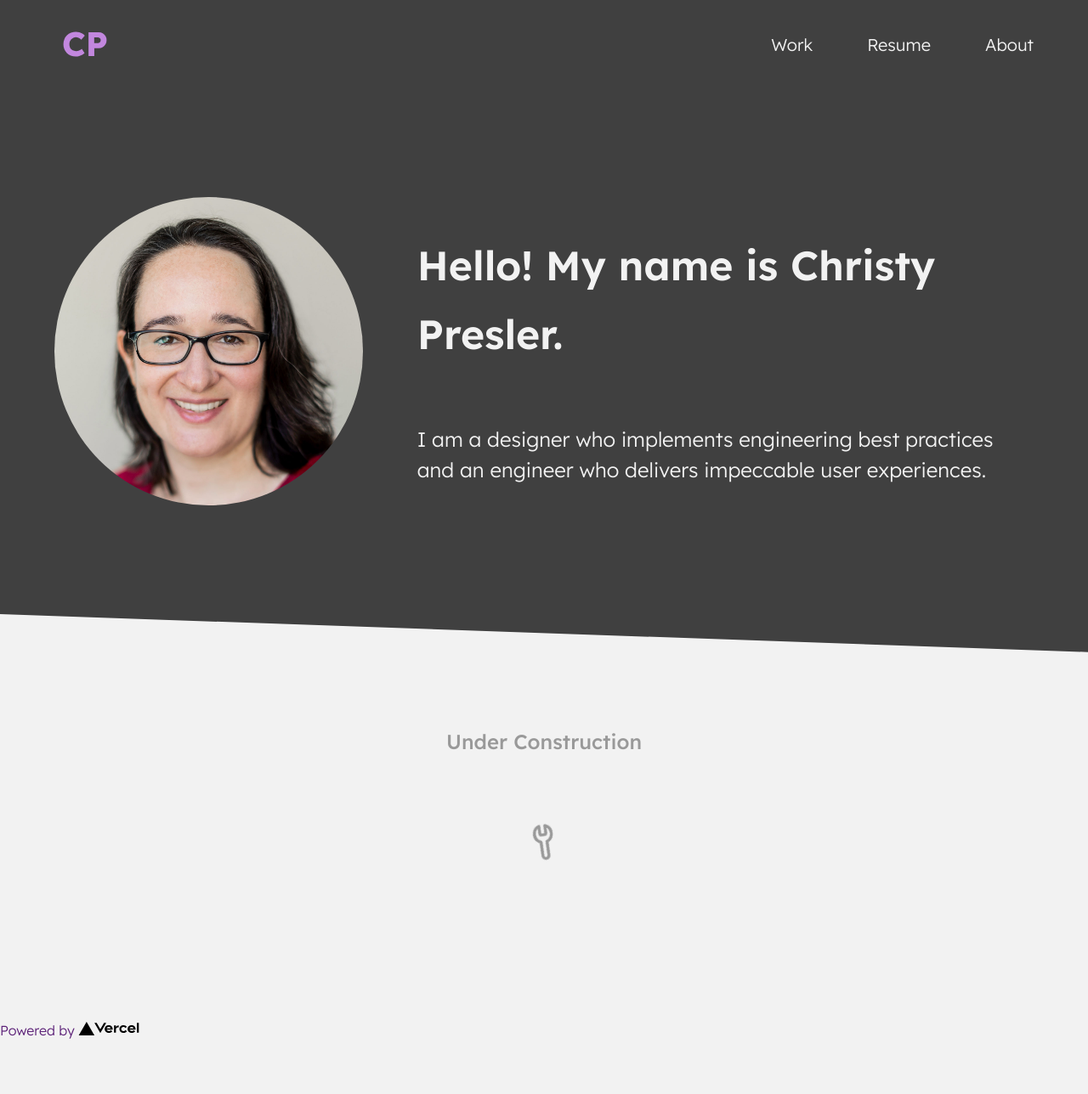
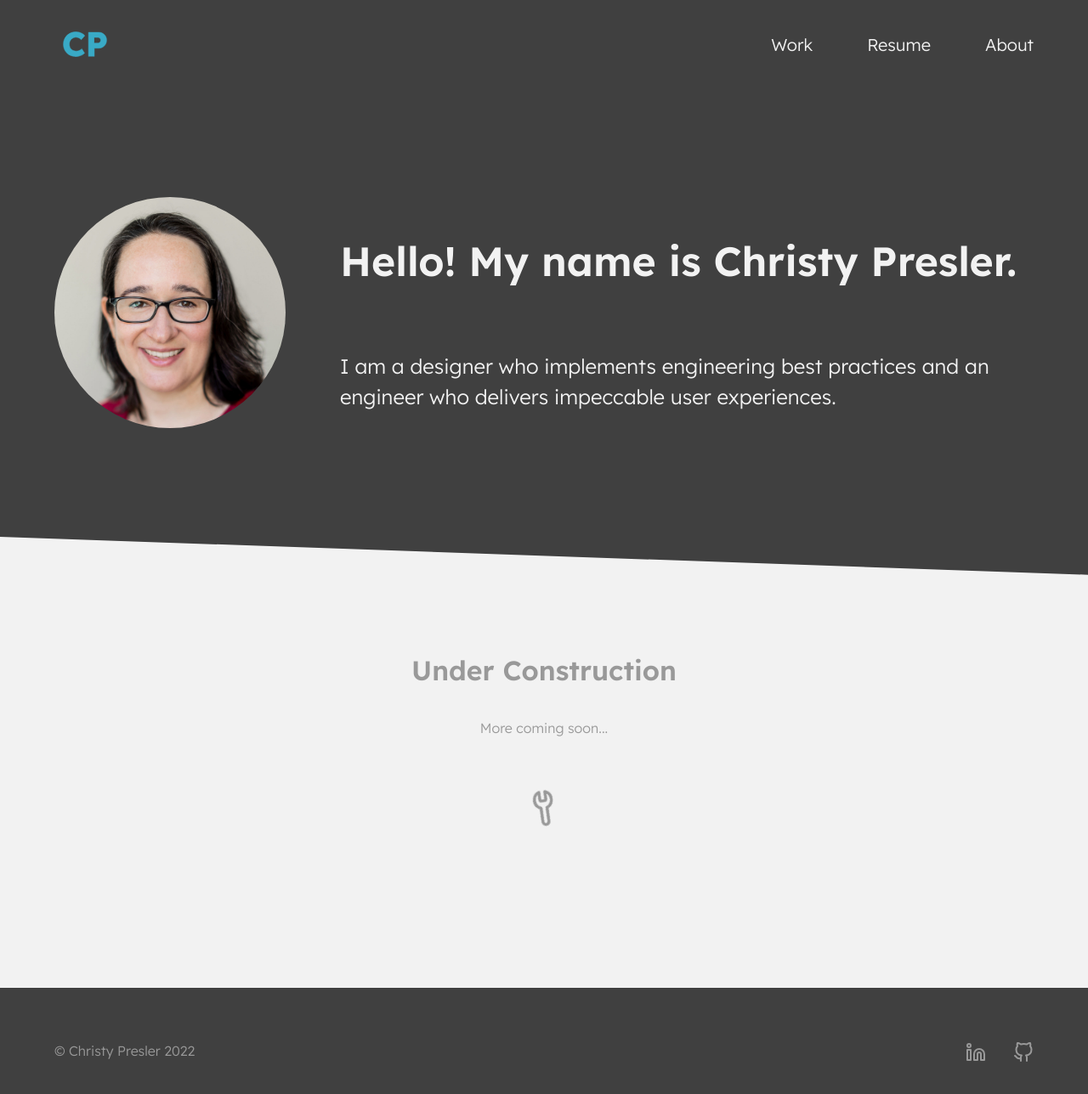
Before and after one commit to cpresler/portfolio-site, a Next.js app: page / in a window 1280 px wide. Shown: the top 1288 px of the page at 85% size. Before the commit the page ends 1223 px from the top, so only its background shows below. Built offline with nearby package versions, Linux system fonts and the light colour scheme.

Commit message:
feat: add footer and construction components; update secondary colors

```diff
--- /dev/null
+++ b/components/Construction/Construction.module.scss
@@ -0,0 +1,33 @@
+@use '../../styles/' as *;
+
+
+.content {
+  @include content;
+  color: $text-muted;
+
+  @include desktop-s {
+    text-align: center;
+  }
+}
+
+.title {
+
+}
+
+.construction {
+  display: flex;
+  justify-content: center;
+  padding: $space-xl 0;
+}
+
+.icon {
+  animation-name: rotate;
+  animation-timing-function: ease-in-out;
+  animation-iteration-count: infinite;
+  animation-duration: 1.5s;
+}
+
+@keyframes rotate {
+  from { transform: rotate(0deg); }
+  to { transform: rotate(360deg); }
+}
--- /dev/null
+++ b/components/Construction/Construction.tsx
@@ -0,0 +1,34 @@
+import classNames from 'classnames'
+import styles from './Construction.module.scss'
+import Text from '../Text/Text'
+import ToolIcon from '../Icons/ToolIcon/ToolIcon'
+
+
+interface Props {
+  className?: string
+  dark?: boolean
+}
+
+const Construction = ({ className, dark = false }: Props) => {
+  const classes = classNames(className, {
+    [styles.container]: true,
+    [styles.dark]: dark,
+  })
+
+  const year = new Date().getFullYear();
+
+
+  return (
+    <div className={styles.content}>
+      <Text tag='h2' className={styles.title}>
+        Under Construction
+      </Text>
+      <Text>More coming soon...</Text>
+      <div className={styles.construction}>
+        <ToolIcon size={40} className={styles.icon}/>
+      </div>
+    </div>
+  )
+}
+
+export default Construction
--- /dev/null
+++ b/components/Footer/Footer.module.scss
@@ -0,0 +1,39 @@
+@use '../../styles/' as *;
+
+.footer {
+  @include container;
+  background-color: $gray-700;
+  color: $text-muted;
+
+  &_content {
+    @include content;
+    display: flex;
+    justify-content: space-between;
+    padding: $space-l 0;
+
+    @include desktop-s {
+      padding: $space-xl 0;
+    }
+  }
+
+  .copy {
+    @include weight(light);
+  }
+}
+
+
+.social {
+  display: flex;
+  gap: $space-l;
+
+  &_link {
+
+    .icon {
+      color: $text-muted;
+
+      &:hover {
+        color: $secondary-400;
+      }
+    }
+  }
+}
--- /dev/null
+++ b/components/Footer/Footer.tsx
@@ -0,0 +1,40 @@
+import classNames from 'classnames'
+import styles from './Footer.module.scss'
+import Link, { ExternalLink } from '../Link/Link'
+import LinkedInIcon from '../Icons/LinkedInIcon/LinkedInIcon'
+import GithubIcon from '../Icons/GithubIcon/GithubIcon'
+import Text from '../Text/Text'
+
+interface Props {
+  className?: string
+  dark?: boolean
+}
+
+const Footer = ({ className, dark = false }: Props) => {
+  const classes = classNames(className, {
+    [styles.container]: true,
+    [styles.dark]: dark,
+  })
+
+  const year = new Date().getFullYear();
+
+
+  return (
+    <footer className={styles.footer}>
+      <div className={styles.footer_content}>
+        <Text className={styles.copy}>&copy; Christy Presler { year }</Text>
+
+        <div className={styles.social}>
+          <ExternalLink href='https://www.linkedin.com/in/christy-presler/' className={styles.social_link}>
+            <LinkedInIcon className={styles.icon}/>
+          </ExternalLink>
+          <ExternalLink href='https://github.com/cpresler' className={styles.social_link}>
+            <GithubIcon className={styles.icon}/>
+          </ExternalLink>
+        </div>
+      </div>
+    </footer>
+  )
+}
+
+export default Footer
--- a/components/Header/Header.module.scss
+++ b/components/Header/Header.module.scss
@@ -9,6 +9,8 @@
   width: grid-8pt(9); // 72px
   height: grid-8pt(9); // 72px
   padding: 0;
+  color: $secondary-400;
+  fill: $secondary-400;
 
   &:hover {
     // do something fun here
@@ -60,10 +62,10 @@
 
     &.light {
       color: $text-light;
-      background-image: linear-gradient(90deg, $primary-200, $primary-200);
+      background-image: linear-gradient(90deg, $secondary-400, $secondary-400);
 
       &.active {
-        background-image: linear-gradient(90deg, $primary-300, $primary-300);
+        background-image: linear-gradient(90deg, $secondary-500, $secondary-500);
       }
     }
   }
--- a/components/Header/Header.tsx
+++ b/components/Header/Header.tsx
@@ -2,6 +2,7 @@ import classNames from "classnames"
 import styles from './Header.module.scss'
 import Image from 'next/image'
 import Link, { NavLink } from '../Link/Link'
+import LogoIcon from '../Icons/LogoIcon/LogoIcon'
 
 interface Props {
   className?: string
@@ -23,7 +24,8 @@ const Header = ({ className, dark = false }: Props) => {
     <div className={classes}>
       <nav className={styles.nav}>
         <NavLink href={'/'} className={styles.logo}>
-          <Image src={dark ? '/images/christy-presler-logo-light.svg' : '/images/christy-presler-logo-dark.svg'} width="72" height="72" alt="Christy Presler Logo"/>
+          {/* <Image src={dark ? '/images/christy-presler-logo-light.svg' : '/images/christy-presler-logo-dark.svg'} width="72" height="72" alt="Christy Presler Logo"/> */}
+          <LogoIcon size={72} />
         </NavLink>
 
         <ul className={styles.nav_links}>
--- a/pages/Home.module.scss
+++ b/pages/Home.module.scss
@@ -5,7 +5,7 @@
 }
 
 .main {
-  // min-height: 50vh;
+  min-height: 80vh;
 
   & > section {
     @include container;
@@ -18,7 +18,6 @@
 }
 
 .hero {
-  // @include container;
   background-color: $gray-700;
   position: relative;
 
@@ -41,8 +40,8 @@
     gap: $space-m;
     align-items: center;
 
-    @include desktop-s {
-      grid-template-columns: 1fr 2fr;
+    @include tablet {
+      grid-template-columns: 1fr 3fr;
       grid-template-rows: unset;
       gap: $space-xl;
     }
@@ -62,36 +61,4 @@
 
 .work {
   padding-top: 2 * $space-xxl;
-
-  &_content {
-    @include content;
-    color: $text-muted;
-
-  }
-
-  &_title {
-
-    @include desktop-s {
-      text-align: center;
-    }
-  }
-
-  &_construction {
-    display: flex;
-    justify-content: center;
-    padding: $space-xl 0;
-  }
-
-  &_icon {
-    animation-name: rotate;
-    animation-timing-function: ease-in-out;
-    animation-iteration-count: infinite;
-    animation-duration: 1.5s;
-  }
-
 }
-
-@keyframes rotate {
-  from { transform: rotate(0deg); }
-  to { transform: rotate(360deg); }
-}
--- a/pages/index.tsx
+++ b/pages/index.tsx
@@ -1,9 +1,11 @@
 import type { NextPage } from 'next'
 import Head from 'next/head'
 import Image from 'next/image'
+import Footer from '../components/Footer/Footer'
 import Header from '../components/Header/Header'
 import ToolIcon from '../components/Icons/ToolIcon/ToolIcon'
 import Text from '../components/Text/Text'
+import Construction from '../components/Construction/Construction'
 import styles from './Home.module.scss'
 
 const Home: NextPage = () => {
@@ -21,7 +23,7 @@ const Home: NextPage = () => {
       <main className={styles.main}>
         <section className={styles.hero}>
           <div className={styles.hero_content}>
-            <Image className={styles.hero_image} src={'/images/christy-sm-sq.jpg'} width={240} height={240} layout='responsive' sizes='60vw' alt='Headshot portrait of Christy Presler'/>
+            <Image className={styles.hero_image} src={'/images/christy-sm-sq.jpg'} width={240} height={240} layout='responsive' sizes='60vw' priority={true} alt='Headshot portrait of Christy Presler'/>
             <div className={styles.hero_text}>
               <Text tag='h1'>
                 Hello! My name is Christy Presler.
@@ -34,30 +36,11 @@ const Home: NextPage = () => {
         </section>
 
         <section className={styles.work}>
-          <div className={styles.work_content}>
-            <Text tag='h3' className={styles.work_title}>
-              Under Construction
-            </Text>
-            <div className={styles.work_construction}>
-              <ToolIcon size={40} className={styles.work_icon}/>
-            </div>
-          </div>
-
+          <Construction />
         </section>
       </main>
 
-      <footer className={styles.footer}>
-        <a
-          href='https://vercel.com?utm_source=create-next-app&utm_medium=default-template&utm_campaign=create-next-app'
-          target='_blank'
-          rel='noopener noreferrer'
-        >
-          Powered by{' '}
-          <span className={styles.logo}>
-            <Image src='/vercel.svg' alt='Vercel Logo' width={72} height={16} />
-          </span>
-        </a>
-      </footer>
+      <Footer />
     </div>
   )
 }
--- a/styles/theme/_color.scss
+++ b/styles/theme/_color.scss
@@ -11,13 +11,13 @@ $primary-700: hsl(281, 57%, 20%);
 //  pinker purple: #862990  hsl(294, 56%, 36%)
 
 // Secondary
-$secondary-100: hsl(260, 60%, 80%);
-$secondary-200: hsl(260, 60%, 70%);
-$secondary-300: hsl(260, 60%, 60%);
-$secondary-400: hsl(260, 60%, 50%);
-$secondary-500: hsl(260, 60%, 40%); // #5329A5
-$secondary-600: hsl(260, 60%, 30%);
-$secondary-700: hsl(260, 60%, 20%);
+$secondary-100: hsl(192, 55%, 80%);
+$secondary-200: hsl(192, 55%, 70%);
+$secondary-300: hsl(192, 55%, 60%);
+$secondary-400: hsl(192, 55%, 50%); // #3eacc7
+$secondary-500: hsl(192, 55%, 40%);
+$secondary-600: hsl(192, 55%, 30%);
+$secondary-700: hsl(192, 55%, 20%);
 
 // Accents - Info
 $info-300: hsl(189, 70%, 60%);
```
